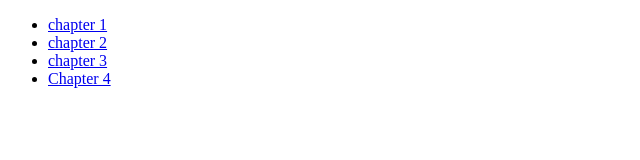
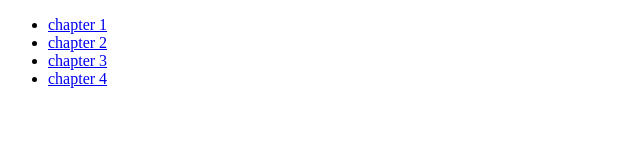
Before and after one commit to MFORTT/webd152, a plain HTML site: page index.html in a window 1280 px wide. Shown: the full height of the page, 0-640 px from the left. Drawn offline with Linux system fonts and the light colour scheme.

Commit message:
Update index.html

```diff
--- a/index.html
+++ b/index.html
@@ -11,7 +11,7 @@
             <li><a href="chapter1/">chapter 1</a></li>
             <li><a href="chapter2/Pacific/">chapter 2</a></li>
             <li><a href="chapter3/yoga/">chapter 3</a></li>
-            <li><a href="chapter4/ch4pacific/">Chapter 4</a></li>
+            <li><a href="chapter4/ch4pacific/">chapter 4</a></li>
         </ul>
     </nav>
 </body>
```
